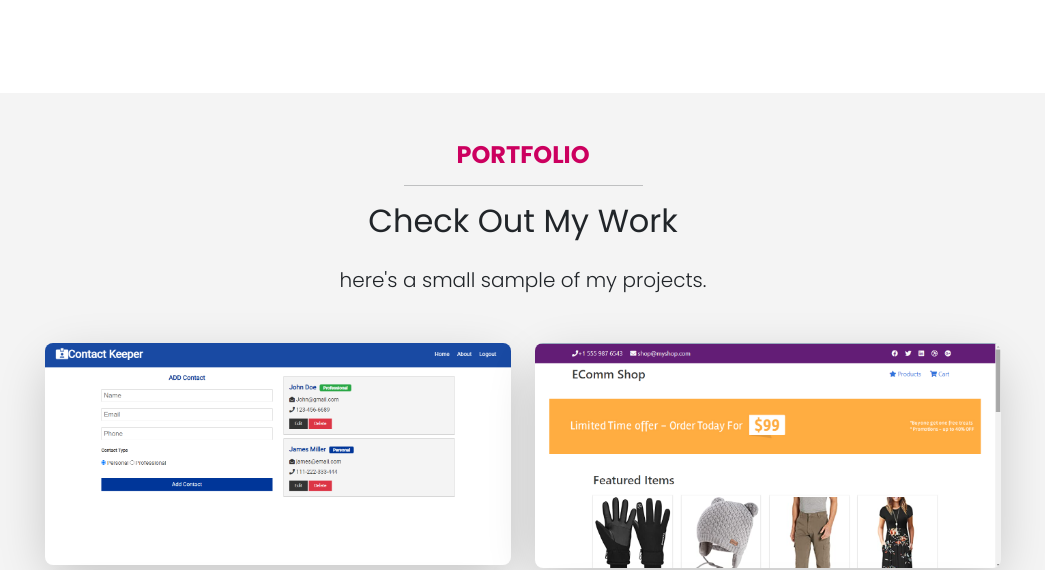
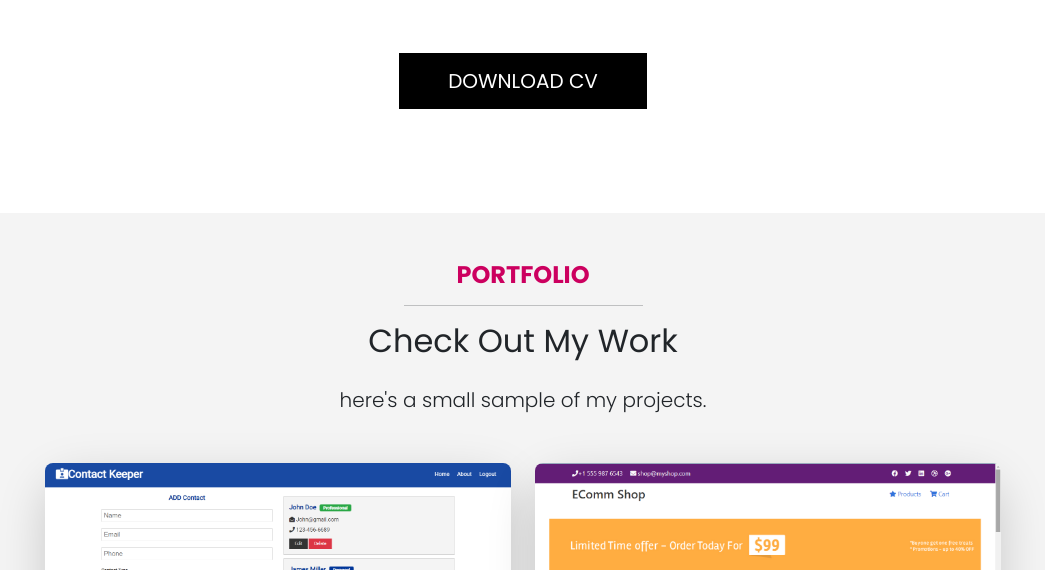
Before and after one commit to SagarPrasad160/sagarprasad160.github.io, a website: page index.html in a window 1280 px wide. Shown: the part 1895-2465 px from the top of the page, without its empty margins (117-1162 px from the left). Drawn offline with nearby package versions, Linux system fonts and the light colour scheme; files that its build step writes are made by us from their sources; files whose address does not match are found by name.

Commit message:
Add download cv btn

```diff
--- a/index.html
+++ b/index.html
@@ -139,6 +139,16 @@
             <h5 class="my-4"><i class="fas fa-check"></i> Tailwind CSS</h5>
           </div>
         </div>
+        <div class="row text-center mt-5">
+          <div class="col-12">
+            <a
+              href="https://drive.google.com/file/d/1oRz2IPuPC6-NzVVRBWknv36r11lJNTaF/view?usp=sharing"
+              download="Sagar-Prasad-resume.pdf"
+              class="btn btn-dark btn-lg text-uppercase px-5 mx-3 my-2"
+              >Download CV</a
+            >
+          </div>
+        </div>
       </div>
     </section>
 
```
Also changed, not shown: images/project1.jpg (deleted), images/project2.jpg (deleted), images/project3.jpg (deleted), images/project4.jpg (deleted), images/project5.jpg (deleted), images/project6.jpg (deleted).
